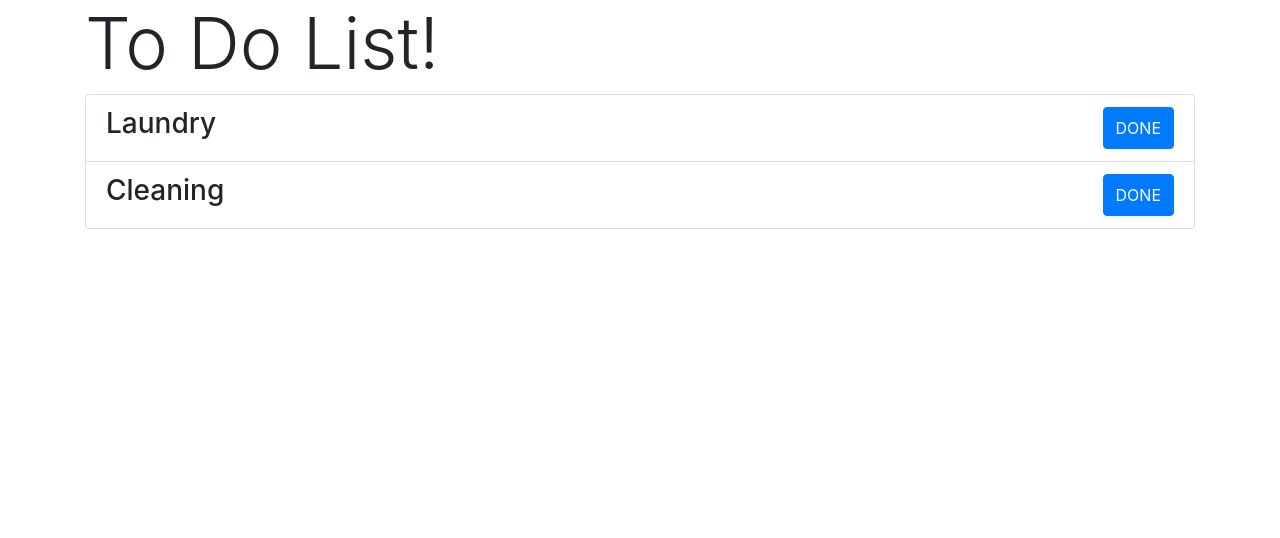
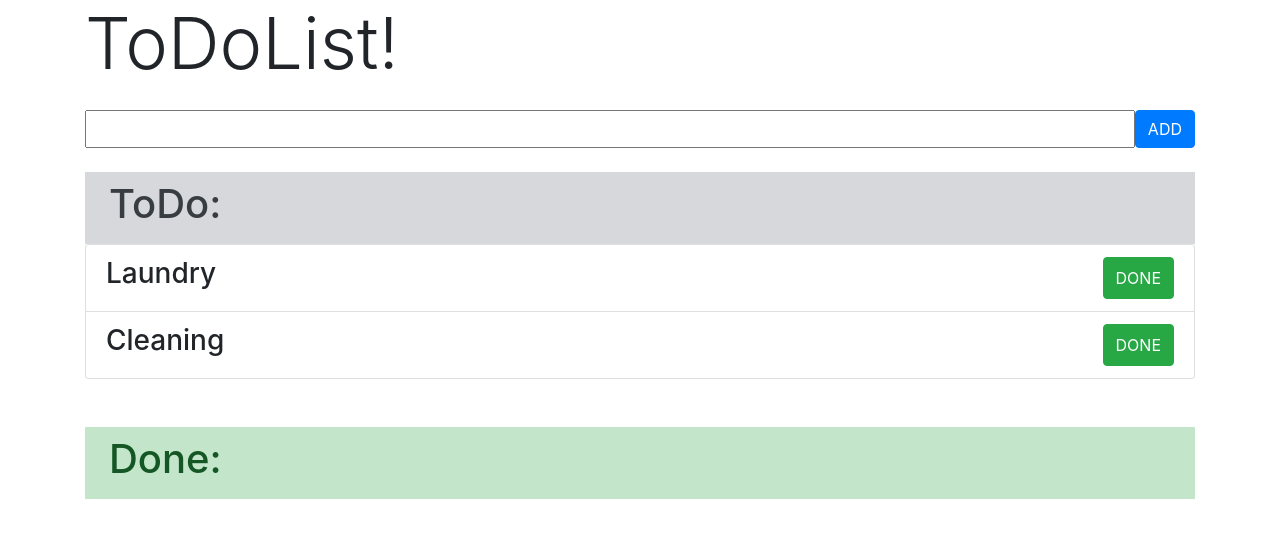
Before and after one commit to alshaDIDIT/ec-todo, a website built with Parcel: page src/index.html in a window 1280 px wide. Built offline with nearby package versions, Linux system fonts and the light colour scheme.

Commit message:
todo-list done, add and sort left

```diff
--- a/src/index.html
+++ b/src/index.html
@@ -13,11 +13,30 @@
 </head>
 <body>
     <div class="container">
-        <h3 class="display-3">To Do List!</h3>
+        <h1 class="display-3">ToDoList!</h1>
 
-        <div id="todo-lists" class="list-group"></div>
+        <form class="d-flex my-4" onsubmit="event.preventDefault();">
+            <input type="text" id="addAssignment" class="input-group">
+            <button class="btn btn-primary">ADD</button>
+        </form>
 
-        <ul id="todo-list" class="list-group"></ul>
+        <div class="d-flex justify-content-between list-group-item-secondary px-4 py-2">
+            <h1>ToDo:</h1>
+            <div class="">
+
+            </div>
+            <div></div>
+        </div>
+        <div id="todo-list" class="list-group"></div>
+
+        <div class="d-flex justify-content-between list-group-item-success px-4 py-2 mt-5">
+            <h1>Done:</h1>
+            <div class="">
+
+            </div>
+            <div></div>
+        </div>
+        <div id="done-list" class="list-group"></div>
     </div>
 </body>
 </html>
--- a/src/ts/main.ts
+++ b/src/ts/main.ts
@@ -5,8 +5,8 @@ let ass2 = new Assignment("Cleaning", false, new Date(), null);
 
 let toDos: Assignment[] = [ass1, ass2];
 
-let toDoList: HTMLUListElement = document.getElementById("todo-list") as HTMLUListElement;
-let toDoLists: HTMLDivElement = document.getElementById("todo-list") as HTMLDivElement;
+let toDoList: HTMLDivElement = document.getElementById("todo-list") as HTMLDivElement;
+let doneList: HTMLDivElement = document.getElementById("done-list") as HTMLDivElement;
 
 for (let i = 0; i < toDos.length; i++) {
     const toDo = toDos[i];
@@ -14,7 +14,6 @@ for (let i = 0; i < toDos.length; i++) {
     const undone: string = "UNDO";
 
     let listObject = document.createElement("div");
-    listObject.setAttribute("id", "l" + i.toString());
     listObject.setAttribute("class", "d-flex list-group-item justify-content-between");
 
     let title: HTMLHeadElement = document.createElement("h3");
@@ -22,32 +21,41 @@ for (let i = 0; i < toDos.length; i++) {
 
     let liButton: HTMLButtonElement = document.createElement("button");
     liButton.setAttribute("id", "b" + i.toString());
-    liButton.setAttribute("class", "btn btn-primary");
+    liButton.setAttribute("class", "btn btn-success");
     liButton.innerHTML = done;
+
+    listObject.appendChild(title);
+    listObject.appendChild(liButton);
 
     liButton.onclick = function() {
         if(toDo.done == false) {
             toDo.done = true;
-            title.style.textDecoration = "line-through";
             liButton.setAttribute("class", "btn btn-dark");
             liButton.innerHTML = undone;
-            title.style.color = "green";
+            // title.style.color = "green";
+            listObject
             toDo.doneAt = new Date();
+            doneList.appendChild(listObject);
         } else {
             toDo.done = false;
             title.style.textDecoration = "none";
-            title.style.color = "black";
-            liButton.setAttribute("class", "btn btn-primary");
+            liButton.setAttribute("class", "btn btn-success");
             liButton.innerHTML = done;
             toDo.doneAt = new Date();
+            toDoList.appendChild(listObject);
         }
     };
 
-    listObject.appendChild(title);
-    listObject.appendChild(liButton);
+    toDoList.appendChild(listObject);
+}
 
-    toDoLists.appendChild(listObject);
-}
+console.log(toDos);
+
+/* function addDone() {
+    for () {
+
+    }
+} */
 
 /* for (let i = 0; i < toDos.length; i++) {
     const toDo = toDos[i];
```
